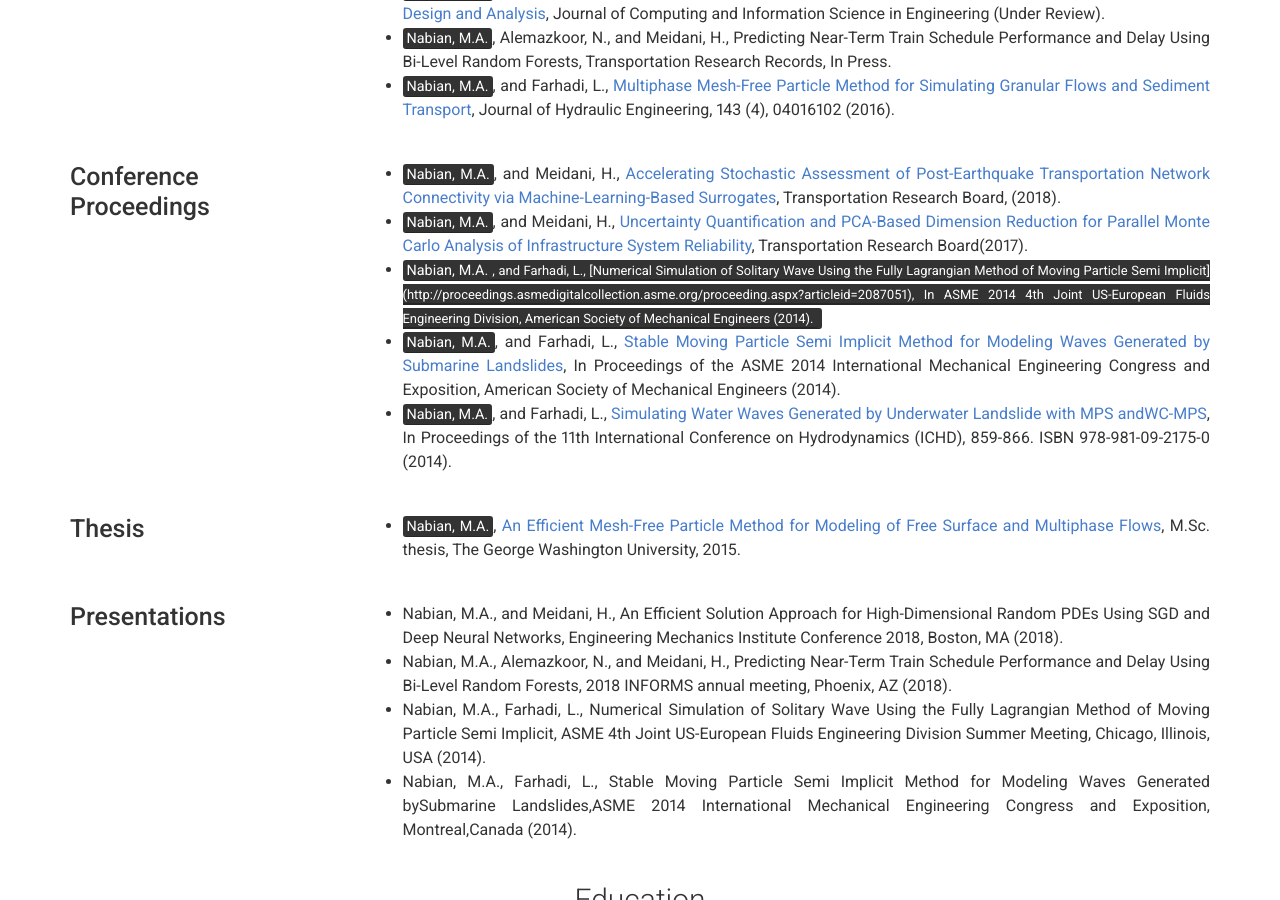
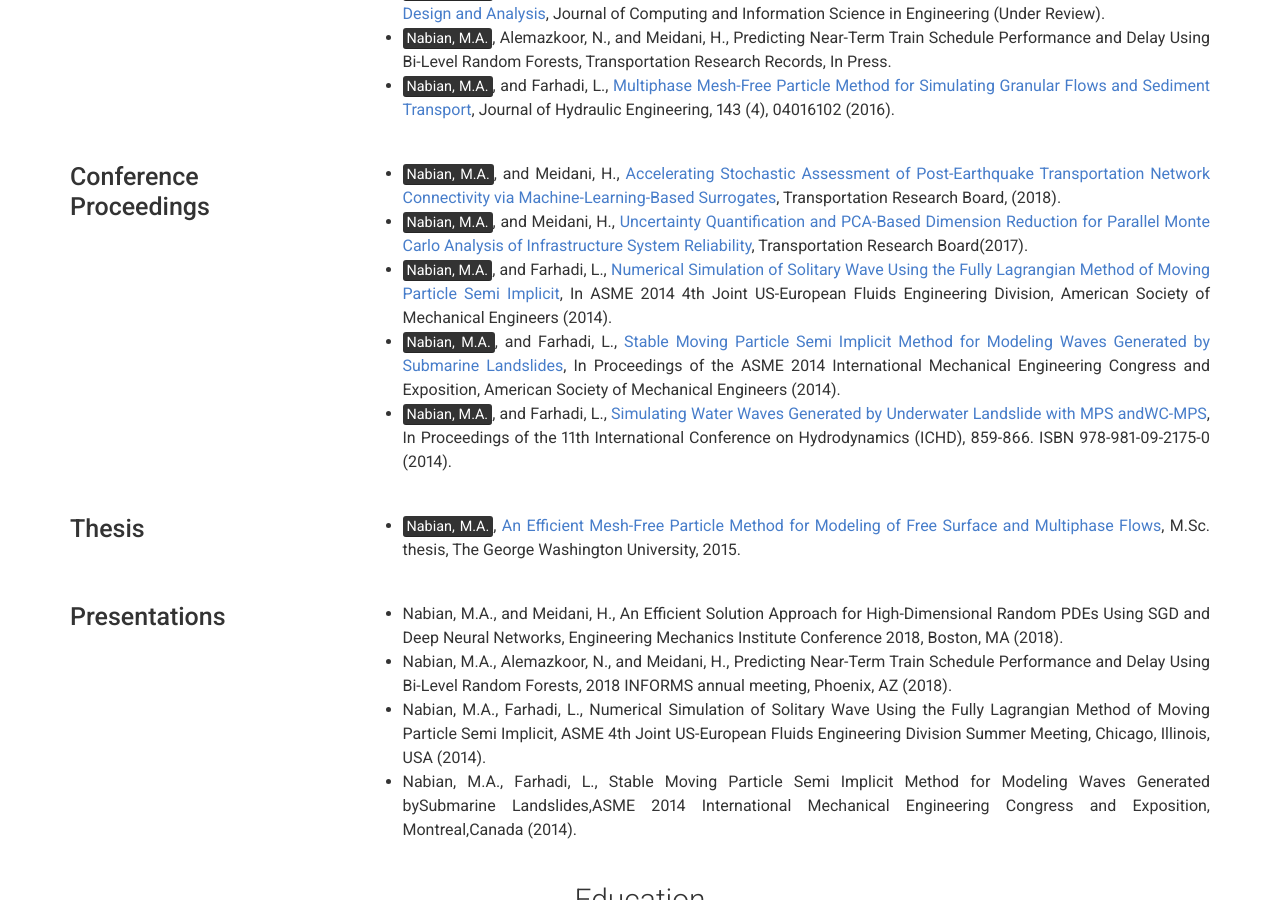
Before and after one commit to mnabian/mnabian.github.io, a Jekyll site: the page built from index.md, in a window 1280 px wide and 900 px high, scrolled down 2857 px. Built offline with Jekyll 4.4.1, drawn with Linux system fonts in a browser that asks for light colours.

Commit message:
Initial commit

```diff
--- a/_data/experience.yml
+++ b/_data/experience.yml
@@ -10,7 +10,7 @@
   description: |
     - <mark>Nabian, M.A.</mark>, and Meidani, H., [Accelerating Stochastic Assessment of Post-Earthquake Transportation Network Connectivity via Machine-Learning-Based Surrogates](https://trid.trb.org/view/1496617), Transportation Research Board, (2018).
     - <mark>Nabian, M.A.</mark>, and Meidani, H., [Uncertainty Quantification and PCA-Based Dimension Reduction for Parallel Monte Carlo Analysis of Infrastructure System Reliability](https://trid.trb.org/view/1439614), Transportation Research Board(2017).
-    - <mark>Nabian,  M.A.<mark>,  and Farhadi,  L.,  [Numerical Simulation of Solitary Wave Using the Fully Lagrangian Method of Moving Particle Semi Implicit](http://proceedings.asmedigitalcollection.asme.org/proceeding.aspx?articleid=2087051), In ASME 2014 4th Joint US-European Fluids Engineering Division, American Society of Mechanical Engineers (2014).
+    - <mark>Nabian,  M.A.</mark>,  and Farhadi,  L.,  [Numerical Simulation of Solitary Wave Using the Fully Lagrangian Method of Moving Particle Semi Implicit](http://proceedings.asmedigitalcollection.asme.org/proceeding.aspx?articleid=2087051), In ASME 2014 4th Joint US-European Fluids Engineering Division, American Society of Mechanical Engineers (2014).
     - <mark>Nabian, M.A.</mark>, and Farhadi, L., [Stable Moving Particle Semi Implicit Method for Modeling Waves Generated by Submarine Landslides](http://proceedings.asmedigitalcollection.asme.org/proceeding.aspx?articleid=2205118), In Proceedings of the ASME 2014 International Mechanical Engineering Congress and Exposition, American Society of Mechanical Engineers (2014).
     - <mark>Nabian, M.A.</mark>, and Farhadi, L., [Simulating Water Waves Generated by Underwater Landslide with MPS andWC-MPS](https://www.dropbox.com/s/lxx7esohq0lc795/Nabian%2C%20Farhadi%2C%20Paper%20165.pdf?dl=0), In Proceedings of the 11th International Conference on Hydrodynamics (ICHD), 859-866. ISBN 978-981-09-2175-0 (2014).
 
```
